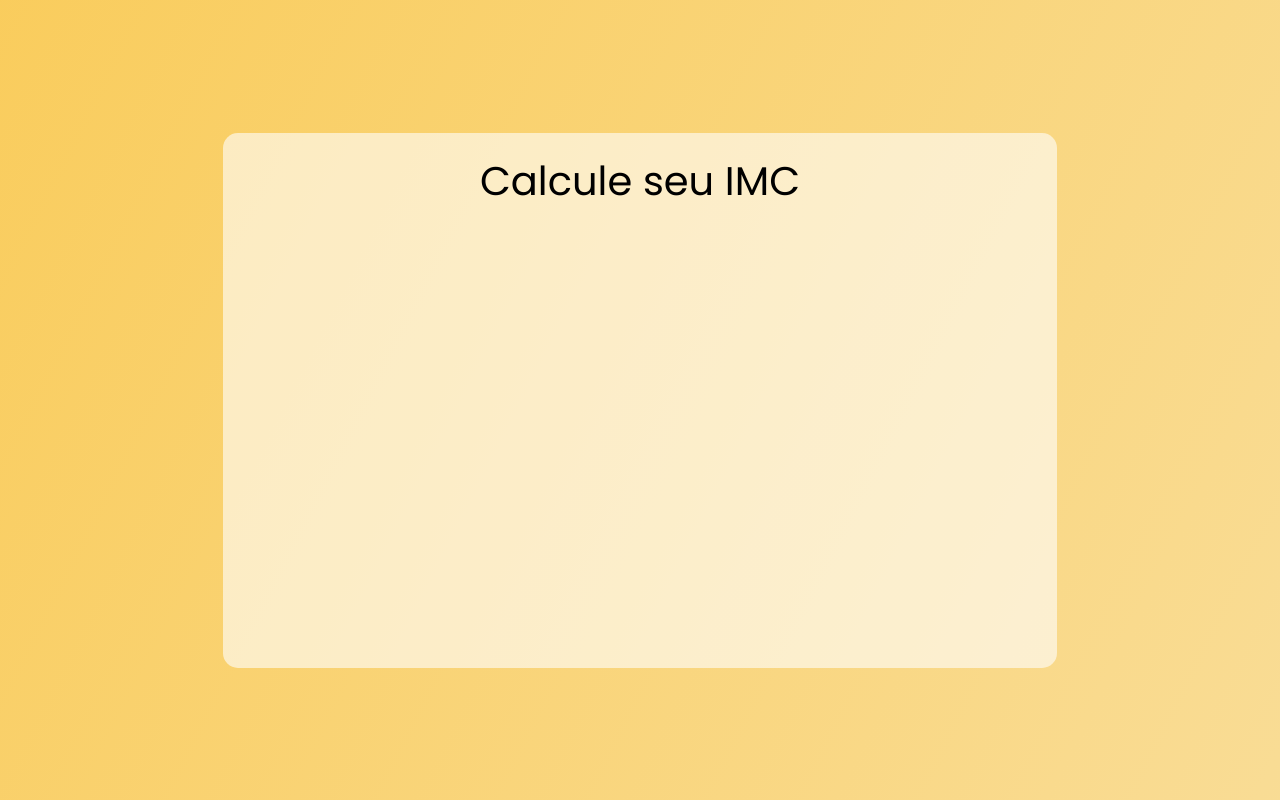
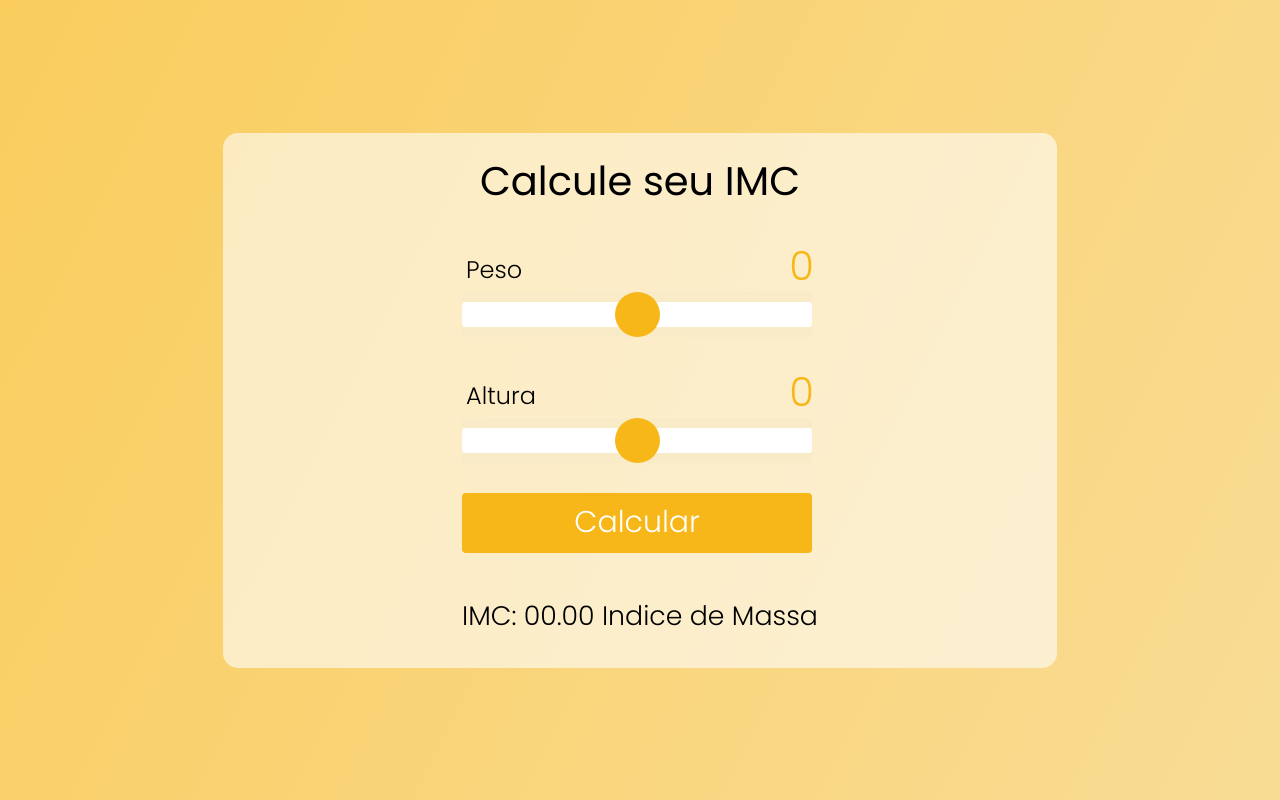
Before and after one commit to Brunnalage/imc-challenge-react, a React (Create React App) app in the folder imc-challenge/: page / in a window 1280 px wide. Built offline with nearby package versions, Linux system fonts and the light colour scheme.

Commit message:
Feat: import home on App.js

```diff
--- a/imc-challenge/src/App.js
+++ b/imc-challenge/src/App.js
@@ -1,16 +1,9 @@
 import React from "react";
-import {ImcPage, ContainerStyled, ContainerTitle} from './App.styled';
-import Title from "./Components/Title/Title";
+import Home from "./Components/Pages/Home";
 
 function App() {
   return (
-    <ImcPage>
-      <ContainerStyled>
-        <ContainerTitle>
-      <Title Title="Calcule seu IMC"/>
-      </ContainerTitle>
-      </ContainerStyled>
-    </ImcPage>
+   <Home/>
   );
 }
 
--- a/imc-challenge/src/App.styled.js
+++ /dev/null
@@ -1,24 +0,0 @@
-import styled from "styled-components";
-import { toRem } from "./utils/ToRem";
-
-export const ImcPage = styled.div`
-width: 100vw;
-height:100vh;
-background:linear-gradient(116.82deg, rgba(247, 183, 24, 0.7) 0%, rgba(245, 197, 78, 0.6) 100%);
-display: flex;
-align-items: center;
-justify-content: center;
-`;
-
-export const ContainerStyled = styled.div`
-width: ${toRem(834)};
-height: ${toRem(535)};
-background: rgba(255, 255, 255, 0.6);
-border-radius: ${toRem(15)};
-`;
-
-export const ContainerTitle = styled.div`
-display: flex;
-justify-content: center;
-margin-top:${toRem(18)};
-`;
--- a/imc-challenge/src/Components/Pages/Home.jsx
+++ b/imc-challenge/src/Components/Pages/Home.jsx
@@ -65,7 +65,7 @@ const Home = () => {
                         onChange={ChangeHeight}
                     />
                     <Button type="button" Title="Calcular" onClick={onSubmit}/>
-                    <Title id="ResultTitle"Title={'IMC:' + imc} Info={info}></Title>
+                    <Title id="ResultTitle"Title={'IMC: ' + imc} Info={info}></Title>
                 </ContainerImc>
             </ContainerStyled>
         </ImcPage>
```
